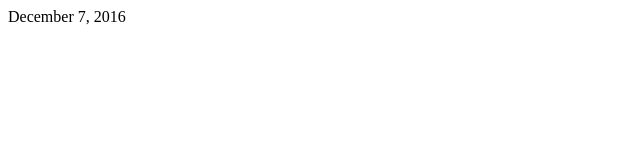
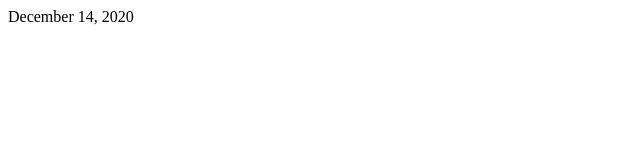
Before and after one commit to nick-echevarria/nick-echevarria.github.io, a plain HTML site: page index.html in a window 1280 px wide. Shown: the full height of the page, 0-640 px from the left. Drawn offline with Linux system fonts and the light colour scheme.

Commit message:
date change

```diff
--- a/index.html
+++ b/index.html
@@ -2,7 +2,7 @@
 <html>
 
 <body>
-    <div class=”entry-meta”><a class=”entry-date published”>December 7, 2016</a></div>
+    <div class=”entry-meta”><a class=”entry-date published”>December 14, 2020</a></div>
 </body>
 
 </html>
```
